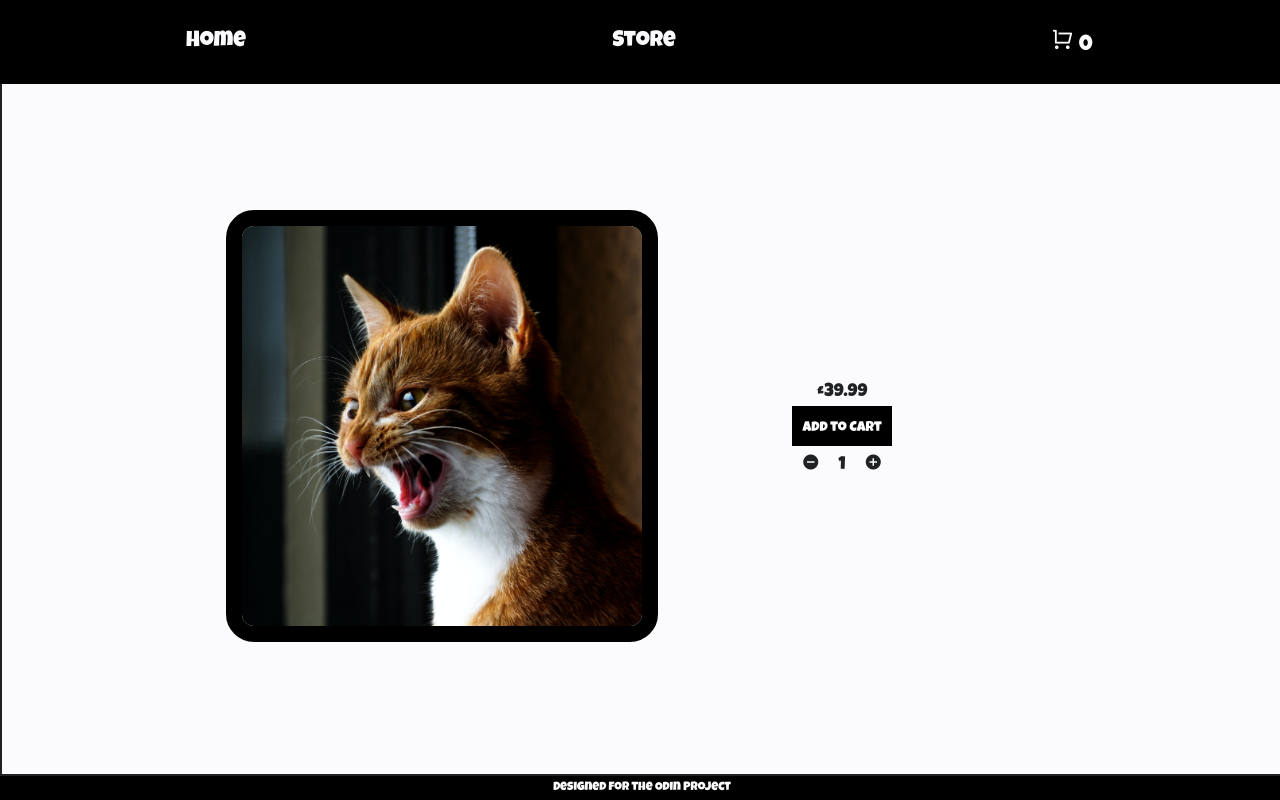
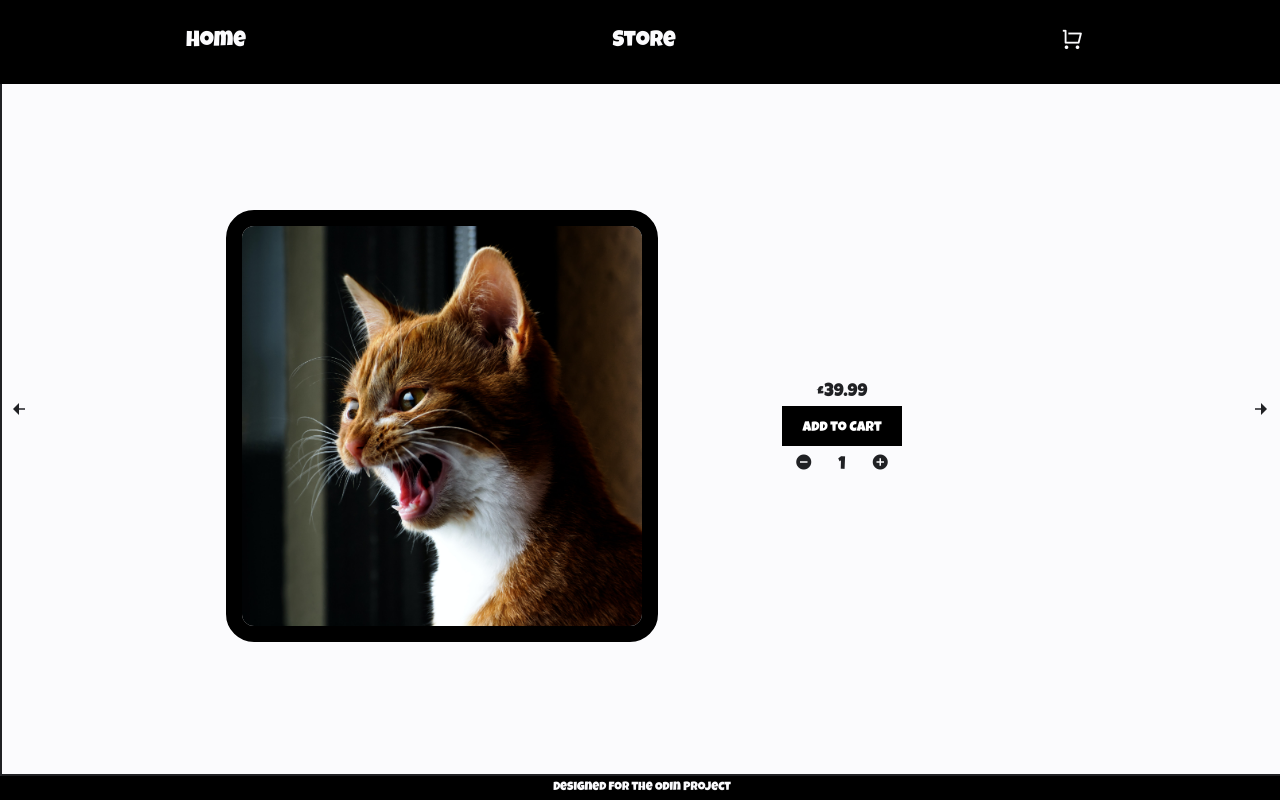
Before and after one commit to Legandjl/shopping-cart, a React (Create React App) app: page /store/1 in a window 1280 px wide. Built offline with nearby package versions, Linux system fonts and the light colour scheme.

Commit message:
styling changes, image caurosel implemented on details

```diff
--- a/src/Components/Header.js
+++ b/src/Components/Header.js
@@ -13,7 +13,7 @@ const Header = () => {
       <div className="cartIconWrap">
         <Link to="/cart">
           <i className="ri-shopping-cart-line"> </i>
-          {cartItems.length > 9 ? 9 + "+" : cartItems.length}
+          {cartItems.length === 0 ? "" : cartItems.length}
         </Link>
       </div>
     </nav>
--- a/src/Components/ProductDetails.js
+++ b/src/Components/ProductDetails.js
@@ -1,19 +1,41 @@
-import { useParams } from "react-router";
+import { useHistory, useParams } from "react-router";
 import { CartContext } from "./CartContext";
 import { useContext, useState } from "react";
 import "../styles/detailpage.css";
 const ProductDetails = () => {
   const params = useParams();
   const { products, addToCart } = useContext(CartContext);
+  const history = useHistory();
   const [total, setTotal] = useState(1);
   const selectedItem = products.find((item) => {
     return item.id === parseInt(params.id);
   });
+  const prevItem = () => {
+    if (params.id > 0) {
+      history.push(`${parseInt(params.id) - 1}`);
+    }
+  };
+
+  const nextItem = () => {
+    if (params.id < 14) {
+      history.push(`${parseInt(params.id) + 1}`);
+    }
+  };
   return (
     <div className="productDetail">
       <div className="productInfo">
         <div className="detailWrap">
+          <i
+            class="ri-arrow-left-fill"
+            style={{ position: "fixed", left: 10, top: "50vh" }}
+            onClick={() => prevItem()}
+          ></i>
           <img alt="cat" src={selectedItem.src} />
+          <i
+            class="ri-arrow-right-fill"
+            style={{ position: "fixed", right: 10, top: "50vh" }}
+            onClick={() => nextItem()}
+          ></i>
         </div>
         <div className="productText">
           <p>
--- a/src/Components/ThanksPage.js
+++ b/src/Components/ThanksPage.js
@@ -6,7 +6,7 @@ const ThanksPage = () => {
     <div className="thanksWrap">
       <div>
         <img src={thanks} />
-        <p>Order placed!</p>
+        <p>Thanks for your order!</p>
       </div>
     </div>
   );
--- a/src/styles/cartpage.css
+++ b/src/styles/cartpage.css
@@ -2,6 +2,7 @@
   display: grid;
   grid-template-columns: 1fr minmax(700px, 1fr) 1fr;
   position: relative;
+  background-color: #d1d2d7;
 }
 
 .cartWrap button {
@@ -114,6 +115,11 @@
   font-size: 24px;
 }
 
+.thanksWrap img {
+  width: auto;
+  height: 250px;
+}
+
 @media only screen and (max-width: 768px) {
   .checkOut {
     left: 400px;
--- a/src/styles/detailpage.css
+++ b/src/styles/detailpage.css
@@ -26,6 +26,7 @@
   padding-top: 5px;
   text-align: center;
   height: 40px;
+  min-width: 120px;
   padding-left: 10px;
   padding-right: 10px;
   font-size: 14px;
@@ -66,3 +67,18 @@
 .amountWrap i:hover {
   cursor: pointer;
 }
+
+.detailWrap i:hover {
+  cursor: pointer;
+}
+
+@media only screen and (max-width: 900px) {
+  .detailWrap i {
+    display: none;
+  }
+
+  .productDetail img {
+    margin-left: 50px;
+    margin-right: 50px;
+  }
+}
--- a/src/styles/store.css
+++ b/src/styles/store.css
@@ -11,6 +11,7 @@
 .store img {
   border-radius: 12px;
   outline: solid 10px #000000;
+  transition: all ease-in-out 0.09s;
 }
 
 .store img:hover {
```
